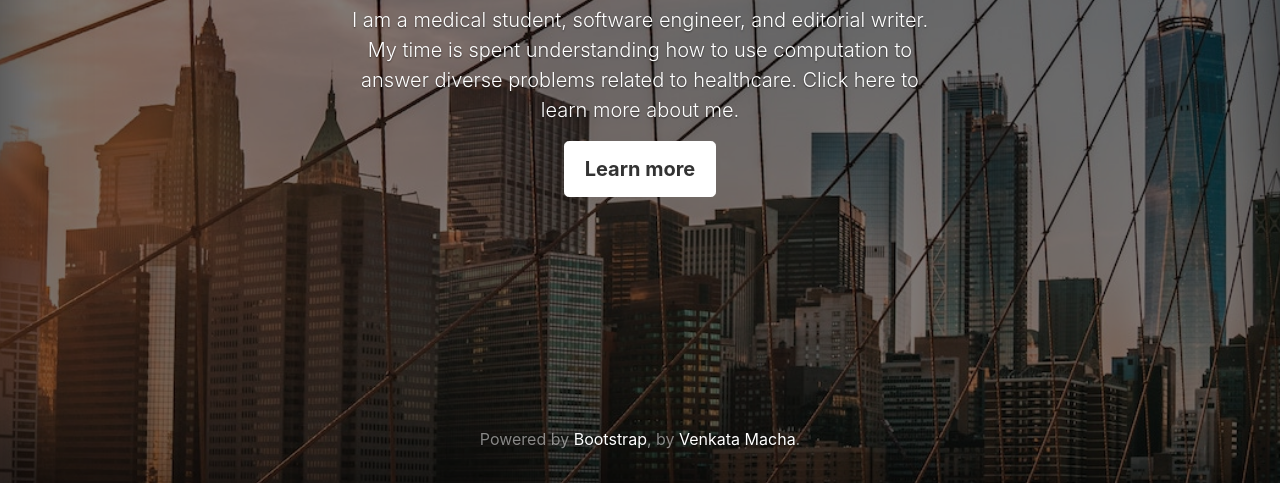
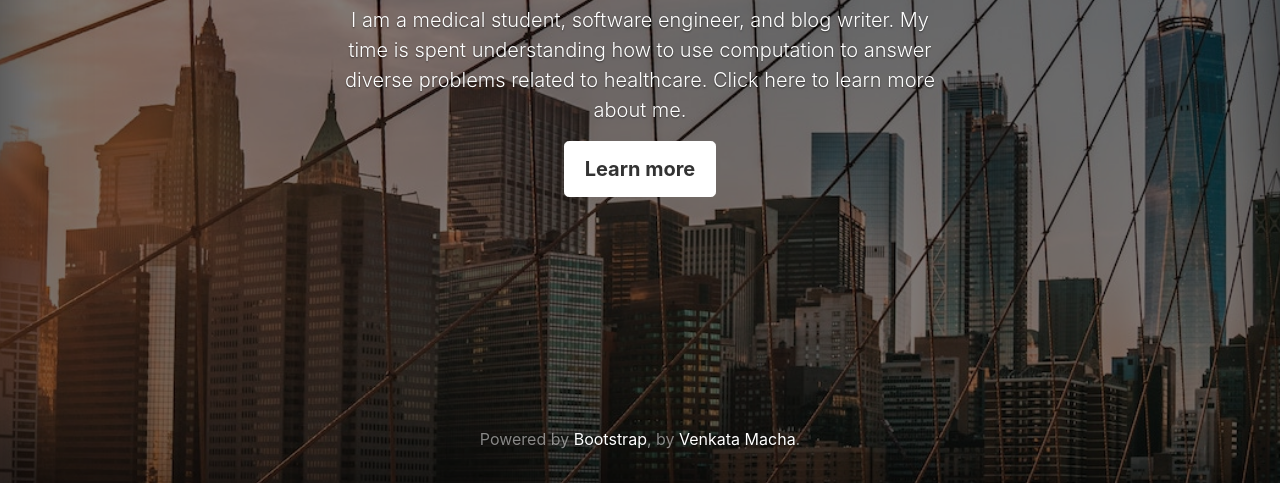
Before and after one commit to venkatamacha/personal_website, a plain HTML site: page welcome.html in a window 1280 px wide. Shown: the part 317-800 px from the top of the page. Drawn offline with nearby package versions, Linux system fonts and the light colour scheme.

Commit message:
Update welcome.html

```diff
--- a/welcome.html
+++ b/welcome.html
@@ -43,7 +43,7 @@ include_js: false
 
   <main role="main" class="inner cover">
     <h1 class="cover-heading">Welcome.</h1>
-    <p class="lead">I am a medical student, software engineer, and editorial writer. My time is spent understanding how to use computation to answer diverse problems related to healthcare. Click here to learn more about me.</p>
+    <p class="lead">I am a medical student, software engineer, and blog writer. My time is spent understanding how to use computation to answer diverse problems related to healthcare. Click here to learn more about me.</p>
     <p class="lead">
       <a href="home.html" class="btn btn-lg btn-secondary">Learn more</a>
     </p>
```
